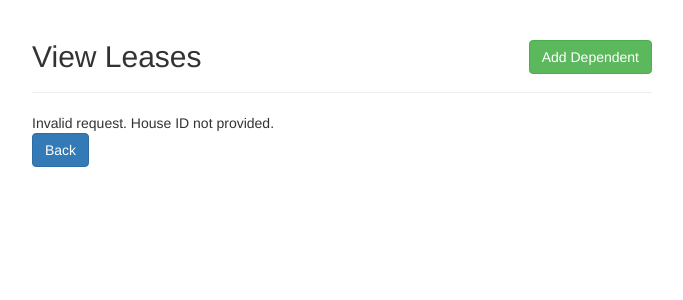
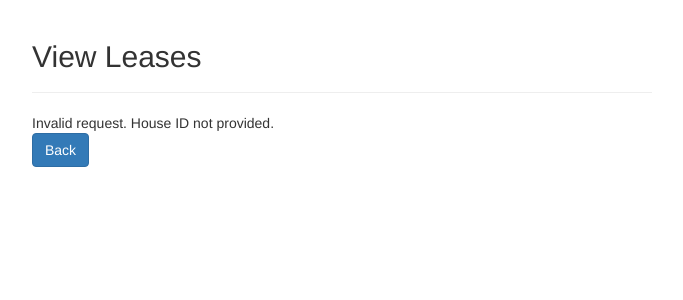
Before and after one commit to mayrasolorio/databases-group-project, a PHP site: page /LeaseFromProperty.php in a window 1280 px wide. Shown: the top 300 px of the page, without its empty margins (298-981 px from the left). Run offline with PHP 8.4, Linux system fonts and the light colour scheme; data that the repository does not hold is empty.

Commit message:
Remove non-functional buttons

```diff
--- a/LeaseFromProperty.php
+++ b/LeaseFromProperty.php
@@ -36,7 +36,6 @@
                 <div class="col-md-12">
                     <div class="page-header clearfix">
                         <h2 class="pull-left">View Leases</h2>
-						<a href="createDependents.php" class="btn btn-success pull-right">Add Dependent</a>
                     </div>
 <?php
 
--- a/PaymentsFromRenter.php
+++ b/PaymentsFromRenter.php
@@ -36,7 +36,7 @@
                 <div class="col-md-12">
                     <div class="page-header clearfix">
                         <h2 class="pull-left">View Payments</h2>
-						<a href="AddPayment.php" class="btn btn-success pull-right">Add Payment</a>
+						<!-- <a href="AddPayment.php" class="btn btn-success pull-right">Add Payment</a> -->
                     </div>
 <?php
 
--- a/PropertyFromManagers.php
+++ b/PropertyFromManagers.php
@@ -36,7 +36,6 @@
                 <div class="col-md-12">
                     <div class="page-header clearfix">
                         <h2 class="pull-left">View Properties</h2>
-						<a href="createDependents.php" class="btn btn-success pull-right">Add Dependent</a>
                     </div>
 <?php
 
--- a/PropertyFromOwners.php
+++ b/PropertyFromOwners.php
@@ -36,7 +36,6 @@
                 <div class="col-md-12">
                     <div class="page-header clearfix">
                         <h2 class="pull-left">View Properties</h2>
-						<a href="createDependents.php" class="btn btn-success pull-right">Add Dependent</a>
                     </div>
 <?php
 
```
